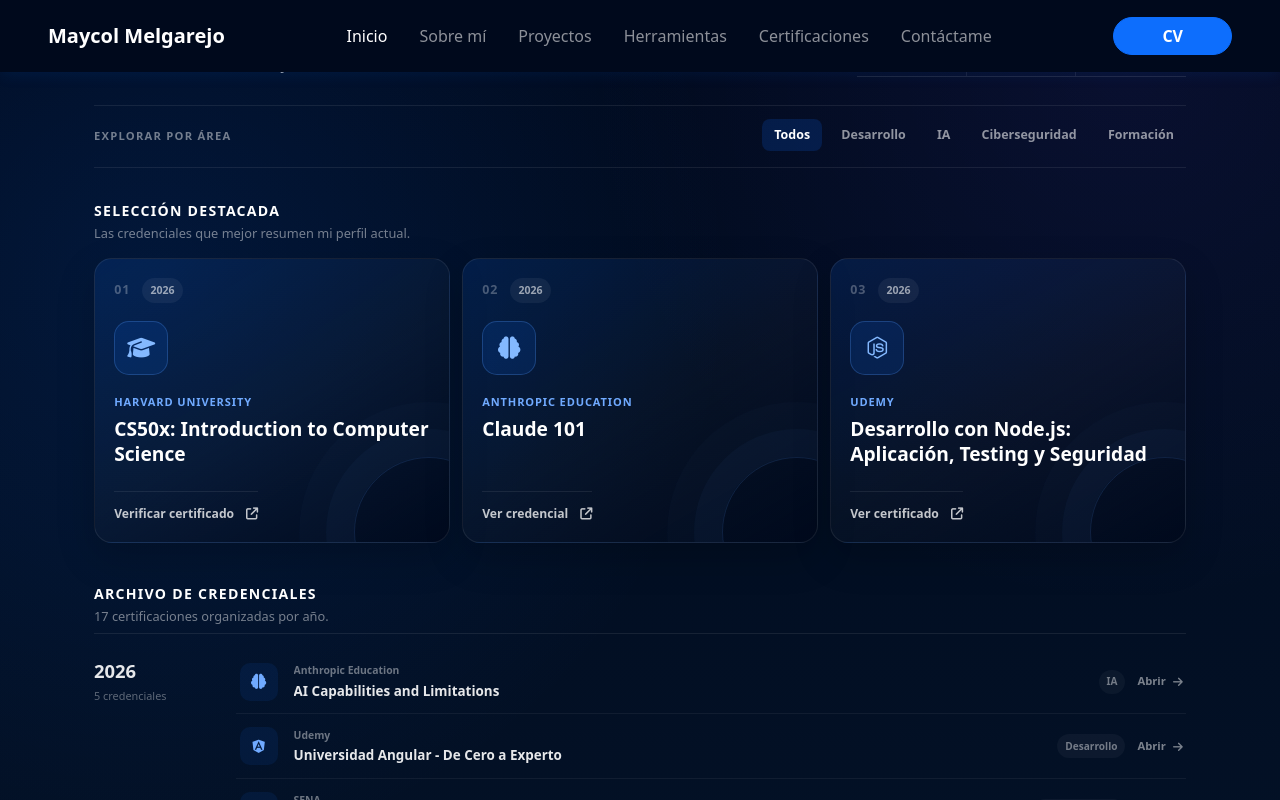
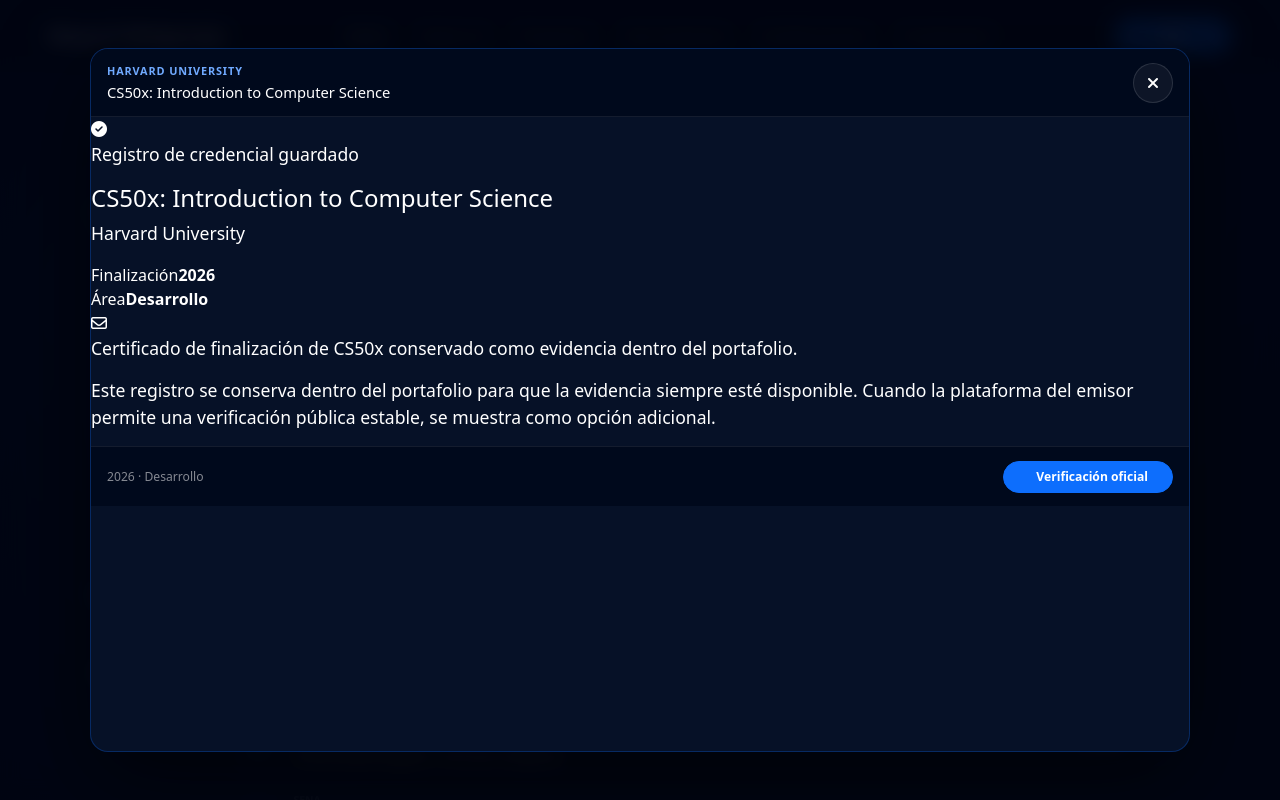
Before and after one commit to MelgarejoMaycol/Portafolio, a React (Vite) app: page / in a window 1280 px wide. Both pictures are taken after a click on the button 272 px from the left and 5251 px from the top of the page. Shown: the part 4851-5651 px from the top of the page. Built offline with nearby package versions, Linux system fonts and the light colour scheme.

Commit message:
fix: keep certificate evidence inside portfolio

```diff
--- a/src/components/Certificaciones.jsx
+++ b/src/components/Certificaciones.jsx
@@ -23,8 +23,11 @@
     categoria: 'Desarrollo',
     icono: 'fa-solid fa-graduation-cap',
     destacado: true,
-    url: 'https://cs50.harvard.edu/certificates/7d215635-ef95-4138-82ae-d5c2fe41416e',
-    accion: 'Verificar certificado'
+    registro: true,
+    fecha: '2026',
+    evidencia: 'Certificado de finalización de CS50x conservado como evidencia dentro del portafolio.',
+    urlOficial: 'https://cs50.harvard.edu/certificates/7d215635-ef95-4138-82ae-d5c2fe41416e',
+    accion: 'Ver certificado'
   },
   {
     titulo: 'Claude 101',
@@ -33,8 +36,10 @@
     categoria: 'IA',
     icono: 'fa-solid fa-brain',
     destacado: true,
-    url: 'https://anthropic.skilljar.com/accounts/profile/',
-    accion: 'Ver credencial'
+    registro: true,
+    fecha: '29 de septiembre de 2026',
+    evidencia: 'Anthropic Education confirmó por correo oficial la finalización de este curso.',
+    accion: 'Ver registro'
   },
   {
     titulo: 'AI Capabilities and Limitations',
@@ -43,8 +48,10 @@
     categoria: 'IA',
     icono: 'fa-solid fa-brain',
     destacado: true,
-    url: 'https://anthropic.skilljar.com/accounts/profile/',
-    accion: 'Ver credencial'
+    registro: true,
+    fecha: '29 de septiembre de 2026',
+    evidencia: 'Anthropic Education confirmó por correo oficial la finalización de este curso.',
+    accion: 'Ver registro'
   },
   {
     titulo: 'Universidad Angular - De Cero a Experto',
@@ -53,8 +60,10 @@
     categoria: 'Desarrollo',
     icono: 'fa-brands fa-angular',
     destacado: true,
-    url: 'https://e2.udemymail.com/ls/click?upn=u001.TtzRjPf63yUg9yrAxgqE7735MMJ3LdrdgxmaXqQZmIcKtteem0YkFhUyRcH1V-2Fzq-2FvB0eQ0O3PKlU8FlP5BfWghcPgD5p4bLKmUyBbsIs-2BIdwzukAwqBJR-2FCfa4alo82MIQg3WM-2Fk8qKC1KX30YjFh7cZK4xmFPmVu1wLr6U1VZxbVIAkuv2ML1I8zcvLO3cpQsl_MB72SU25nsCnNUVqQP9N2M1jB9M6lofTCvm9cPVMgiWlqpa8ZDJfxDzgom-2BlWlx2NPiCeJHj982bPj-2BXX-2BDNBBYYPnNmH2QDeZ6bVZvikke4NvQv6xAS0ExEUrQ74Xqxof2Jwv9r1ZB1B8VNrQTZWoWKb3Q5IBlipXLsfVCQt15laIin5k2GNOvQQDkP7c-2BD4cJ1xMhK-2F8MhwJMCsdWu4Zh61TkkIL99bA34Q9Bch6WC8rWkmrcGhv0FKXXwo-2BiccKOuw1TpJxur-2FmsgaKGKusntM772VYBxam5ovBSvyNvxzyq17xcKrwgC3TDj-2BYl9JfdH-2FmU9e7vQmJ7ia5sc3w-3D-3D',
-    accion: 'Ver credencial'
+    registro: true,
+    fecha: '29 de septiembre de 2026',
+    evidencia: 'Udemy confirmó por correo oficial que el certificado de cumplimiento fue emitido.',
+    accion: 'Ver registro'
   },
   {
     titulo: 'Apropiación de los conceptos en ciberseguridad',
@@ -63,8 +72,10 @@
     categoria: 'Ciberseguridad',
     icono: 'fa-solid fa-shield-halved',
     destacado: true,
-    url: 'https://www.senasofiaplus.edu.co/',
-    accion: 'Consultar certificado'
+    registro: true,
+    fecha: '17 de julio de 2026',
+    evidencia: 'El SENA confirmó por correo oficial que el curso fue cursado y aprobado y que el certificado electrónico quedó disponible.',
+    accion: 'Ver registro'
   },
   {
     titulo: 'Desarrollo con Node.js: Aplicación, Testing y Seguridad',
@@ -99,8 +110,10 @@
     anio: 2025,
     categoria: 'Desarrollo',
     icono: 'fa-solid fa-terminal',
-    url: 'https://r.info.certika.co/tr/cl/PlgjEGROMh68C-IpYj5lqq8Yb18zi8jgvJPKMCv7zyuVgZfwv_V9LJxEImCfude3D4dskas6PFKq8w5xb1rjkEPJFEuKrRhPuJTzHnqhVP2CLqlpPyKfgq6db2AnC9ZhRKQrP9i8OG1W9tgEoRFTh8n5ioVH6lMiCNAeYJ0WLBPj0snfKQIOItbo5v1-CESGJsr1KnwgtcjJroauumGY-CgojV6TmWFgxikXGqXH-oQXscika6jMz_3lnZ0c2SF1D37RE13p_qGdKSHu-d4kyigg5FvTfA3tF2Jj0LA_AfBUhLCeSPMm4CY',
-    accion: 'Ver credencial'
+    registro: true,
+    fecha: '30 de mayo de 2025',
+    evidencia: 'Certika notificó por correo la emisión de la credencial Bootcamp Programación de Asoandes.',
+    accion: 'Ver registro'
   },
   {
     titulo: 'Participación en Semillero Azul',
@@ -254,12 +267,7 @@
   }, [seleccionado])
 
   const abrirCertificado = (certificado) => {
-    if (certificado.pdf) {
     setSeleccionado(certificado)
-      return
-    }
-
-    window.open(certificado.url, '_blank', 'noopener,noreferrer')
   }
 
   return (
@@ -336,7 +344,7 @@
                     <h3>{certificado.titulo}</h3>
                   </div>
                   <div className="certificacion-featured-cta">
-                    <span>{certificado.pdf ? 'Ver certificado' : (certificado.accion || 'Ver credencial')}</span>
+                    <span>{certificado.pdf ? 'Ver certificado' : (certificado.accion || 'Ver registro')}</span>
                     <i className="fa-solid fa-arrow-up-right-from-square"></i>
                   </div>
                 </button>
@@ -380,7 +388,7 @@
                       <span className="certificacion-row-category">{certificado.categoria}</span>
 
                       <span className="certificacion-row-action">
-                        <span className="d-none d-sm-inline">{certificado.pdf ? 'Ver' : 'Abrir'}</span>
+                        <span className="d-none d-sm-inline">Ver</span>
                         <i className="fa-solid fa-arrow-right"></i>
                       </span>
                     </button>
@@ -435,6 +443,8 @@
               </button>
             </div>
 
+            {seleccionado.pdf ? (
+              <>
                 <div className="certificado-modal-viewer">
                   <iframe
                     src={seleccionado.pdf}
@@ -451,9 +461,63 @@
                     className="btn btn-primary rounded-pill px-4 fw-bold"
                   >
                     <i className="fa-solid fa-arrow-up-right-from-square me-2"></i>
-                Abrir en nueva pestaña
+                    Abrir documento
                   </a>
                 </div>
+              </>
+            ) : (
+              <>
+                <div className="certificado-registro">
+                  <div className="certificado-registro-sello">
+                    <i className="fa-solid fa-circle-check"></i>
+                  </div>
+                  <p className="certificado-registro-label">Registro de credencial guardado</p>
+                  <h4>{seleccionado.titulo}</h4>
+                  <p className="certificado-registro-institucion">{seleccionado.institucion}</p>
+
+                  <div className="certificado-registro-datos">
+                    <div>
+                      <span>Finalización</span>
+                      <strong>{seleccionado.fecha || seleccionado.anio}</strong>
+                    </div>
+                    <div>
+                      <span>Área</span>
+                      <strong>{seleccionado.categoria}</strong>
+                    </div>
+                  </div>
+
+                  <div className="certificado-registro-evidencia">
+                    <i className="fa-regular fa-envelope"></i>
+                    <p>{seleccionado.evidencia}</p>
+                  </div>
+
+                  <p className="certificado-registro-nota">
+                    Este registro se conserva dentro del portafolio para que la evidencia siempre esté disponible.
+                    Cuando la plataforma del emisor permite una verificación pública estable, se muestra como opción adicional.
+                  </p>
+                </div>
+
+                <div className="certificado-modal-footer">
+                  <span>{seleccionado.anio} · {seleccionado.categoria}</span>
+                  {seleccionado.urlOficial ? (
+                    <a
+                      href={seleccionado.urlOficial}
+                      target="_blank"
+                      rel="noopener noreferrer"
+                      className="btn btn-primary rounded-pill px-4 fw-bold"
+                    >
+                      <i className="fa-solid fa-badge-check me-2"></i>
+                      Verificación oficial
+                    </a>
+                  ) : (
+                    <span className="certificado-registro-disponible">
+                      <i className="fa-solid fa-lock me-2"></i>
+                      Evidencia almacenada localmente
+                    </span>
+                  )}
+                </div>
+              </>
+            )}
           </div>
         </div>
       )}
```
Lines whose indentation alone changed are shown as unchanged.
